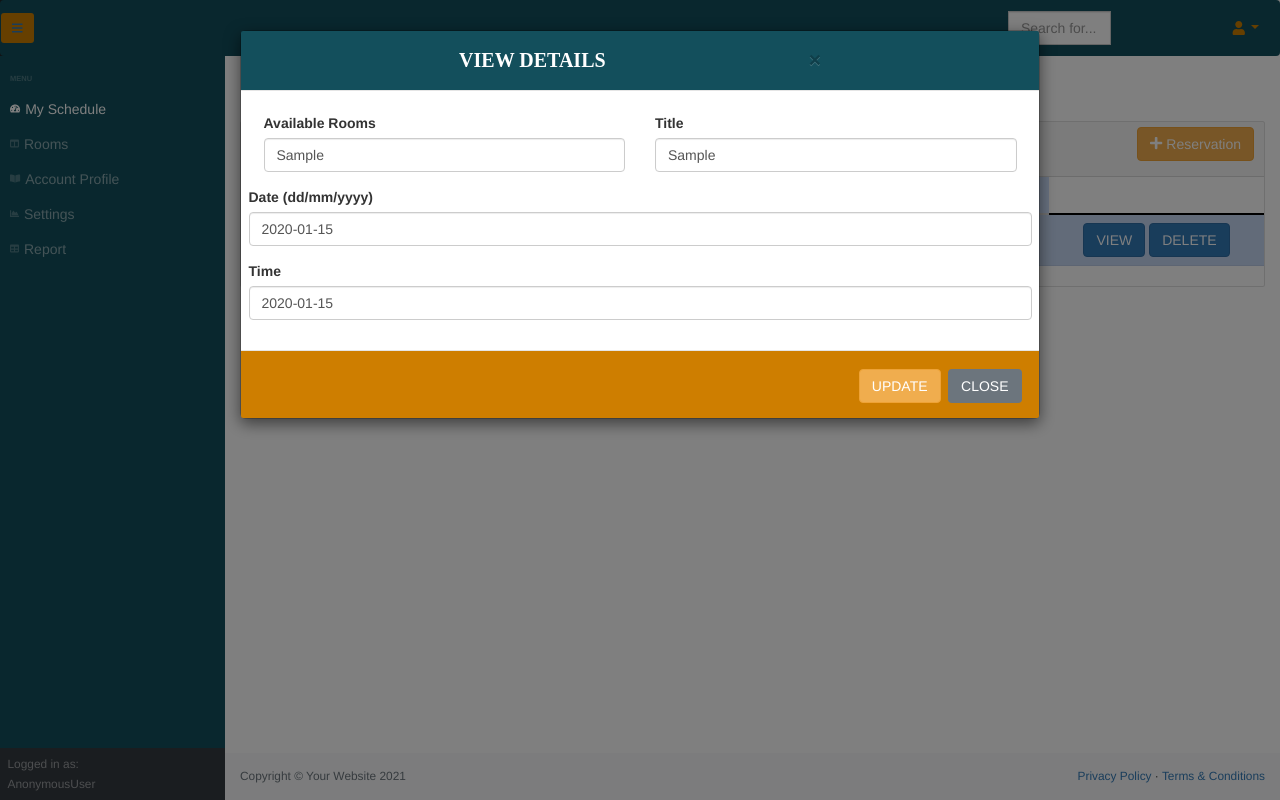
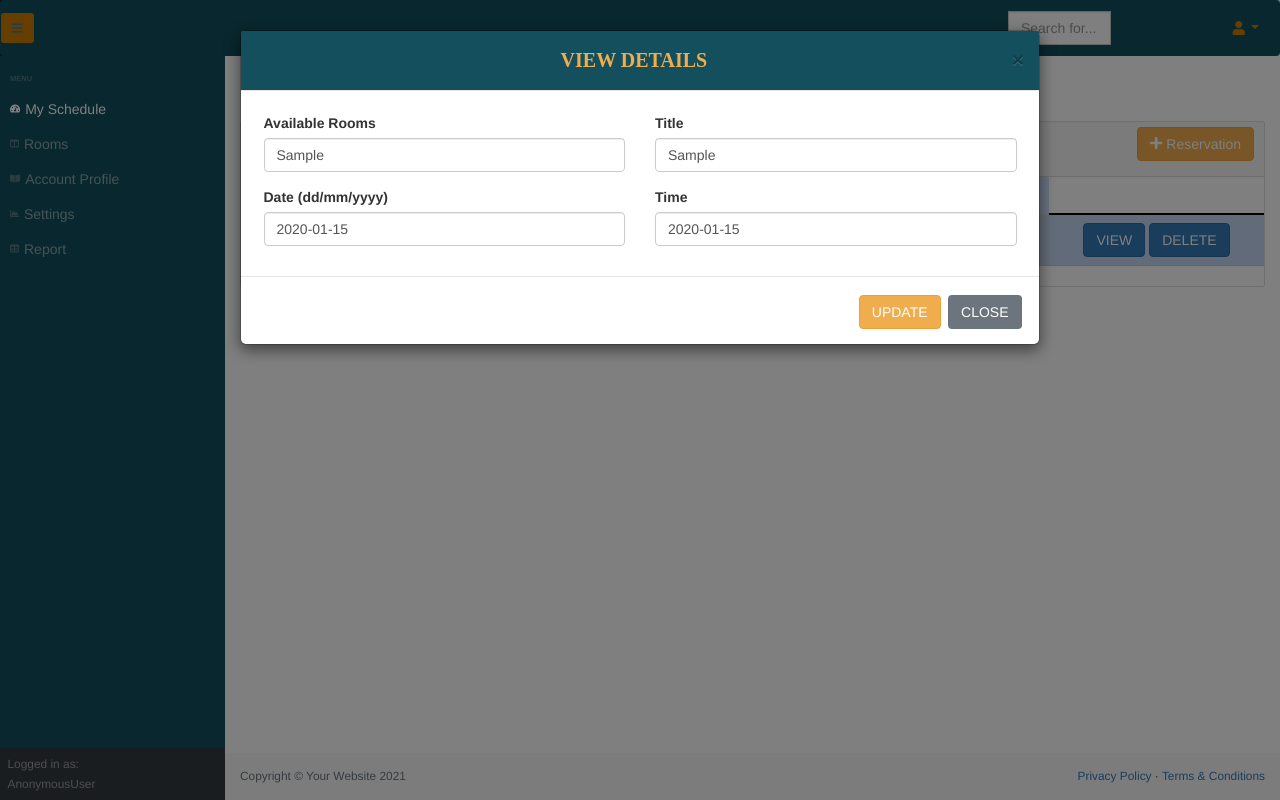
Before and after one commit to RageCraft1/SIA-1, a Django app: page /lobby/ in a window 1280 px wide, after a click on "VIEW". Run offline with Django 3.2, Linux system fonts and the light colour scheme; tables that the repository leaves empty hold one stand-in row (values such as "Sample post"); some libraries are stand-ins or nearby versions.

Commit message:
fix na ang view

```diff
--- a/templates/userlobby.html
+++ b/templates/userlobby.html
@@ -155,8 +155,7 @@
                             <div class="modal-dialog modal-lg" role="document">
                               <div class="modal-content">
                                 <div class="modal-header" style="background-color:#134f5c">
-                                  <h5 class="modal-title", style="color: white; font-weight: bold; font-family:'Montserrat';
-                                  font-size: 20px; float: center;">VIEW DETAILS</h5>
+                                  <h5 class="modal-title w-100 text-center", style="color: #f0ad4e; font-weight: bold; font-family:'Montserrat'; font-size: 20px;">VIEW DETAILS</h5>
 
                                 <button type="button" class="close" data-dismiss="modal" aria-label="Close">
                                   <span aria-hidden="true">&times;</span>
@@ -188,12 +187,12 @@
                                         <input type="text" class="form-control" id="title" placeholder="Title"  name="r-title" value ={{r.title}}>
                                       </div>
 
-                                      <div class="form-group">
+                                      <div class="form-group col-md-6">
                                         <label for="organizer">Date (dd/mm/yyyy)</label>
                                         <input type="text" class="form-control" id="resDate" placeholder="dd/mm/yyyy"  name="r-resDate" value ={{r.resDate}}>
                                       </div>
 
-                                        <div class="form-group">
+                                      <div class="form-group col-md-6">
                                         <label for="title">Time</label>
                                           <select name="r-resTime" id="time" class="form-control">
                                             <option  > {{r.resTime}}</option>
@@ -204,30 +203,11 @@
                                       </div>
 
                                   <div class="col-12" id="startup-tab-1">
-                                       <!--  <div class = "row" >
-                                          <div class = "col-sm-4">
-                                            <input type="text" class="form-control" id="id-availRooms" placeholder="Available Rooms" name="r-availRooms" value ={{r.availRooms}}>
-                                          </div>
-
-                                          <div class = "row">
-                                          <div class = "col-sm-4">
-                                            <input type="text" class="form-control" id="id-title" placeholder="Title"  name="r-title" value ={{r.title}}>
-                                          </div>
-                                        </div>
-                                        <div class = "row">
-                                          <div class = "col-sm-4">
-                                            <input type="text" class="form-control" id="id-resDate" placeholder="Date"  name="r-resDate" value ={{r.resDate}}>
-                                          </div>
-
-                                        <div class = "row"></div>
-                                          <div class = "col-sm-4">
-                                            <input type="text" class="form-control" id="id-resTime" placeholder="Time"  name="r-resTime" value ={{r.resTime}}>
-                                          </div>-->
                                         </div>
                                     </div>
                                   </div>
                                 </div>
-                                <div class="modal-footer" style="background-color: #ce7e00;">
+                                <div class="modal-footer">
                                     <button type="submit" id = "btnUpdate" name = "btnUpdate" class="btn btn-warning waves-effect">UPDATE</button>
                                     <button type="button" class="btn btn-secondary waves-effect" data-dismiss="modal">CLOSE</button>
                                 </div>
@@ -242,7 +222,8 @@
                             <div class="modal-dialog" role="document">
                               <div class="modal-content">
                                 <div class="modal-header" style="background-color:#134f5c">
-                                  <h5 class="modal-title" id="exampleModalLabel">DELETE RECORD</h5>
+                                  <h5 class="modal-title w-100 text-center", style="color: #f0ad4e; font-weight: bold; font-family:'Montserrat';
+                                  font-size: 20px;">DELETE RECORD</h5>
                                   <button type="button" class="close" data-dismiss="modal" aria-label="Close">
                                     <span aria-hidden="true">&times;</span>
                                   </button>
```
Lines whose indentation alone changed are shown as unchanged.
